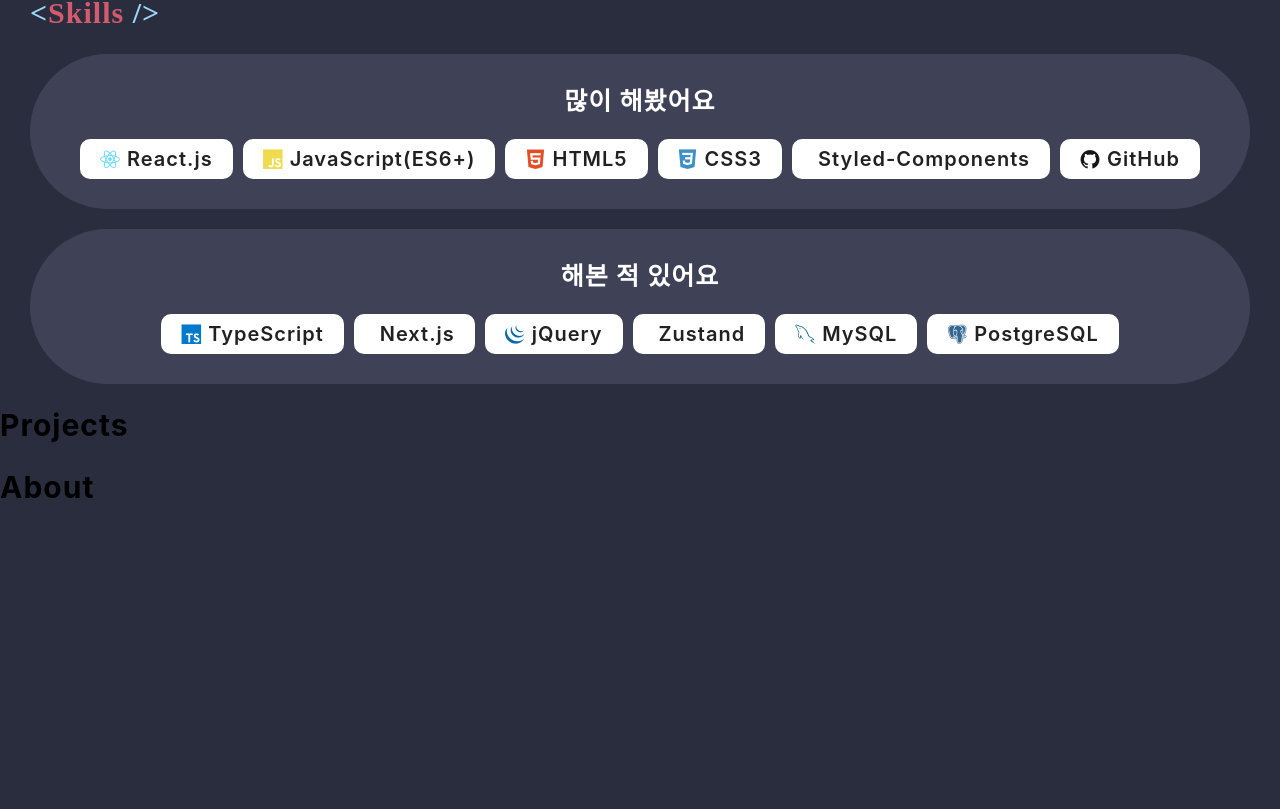
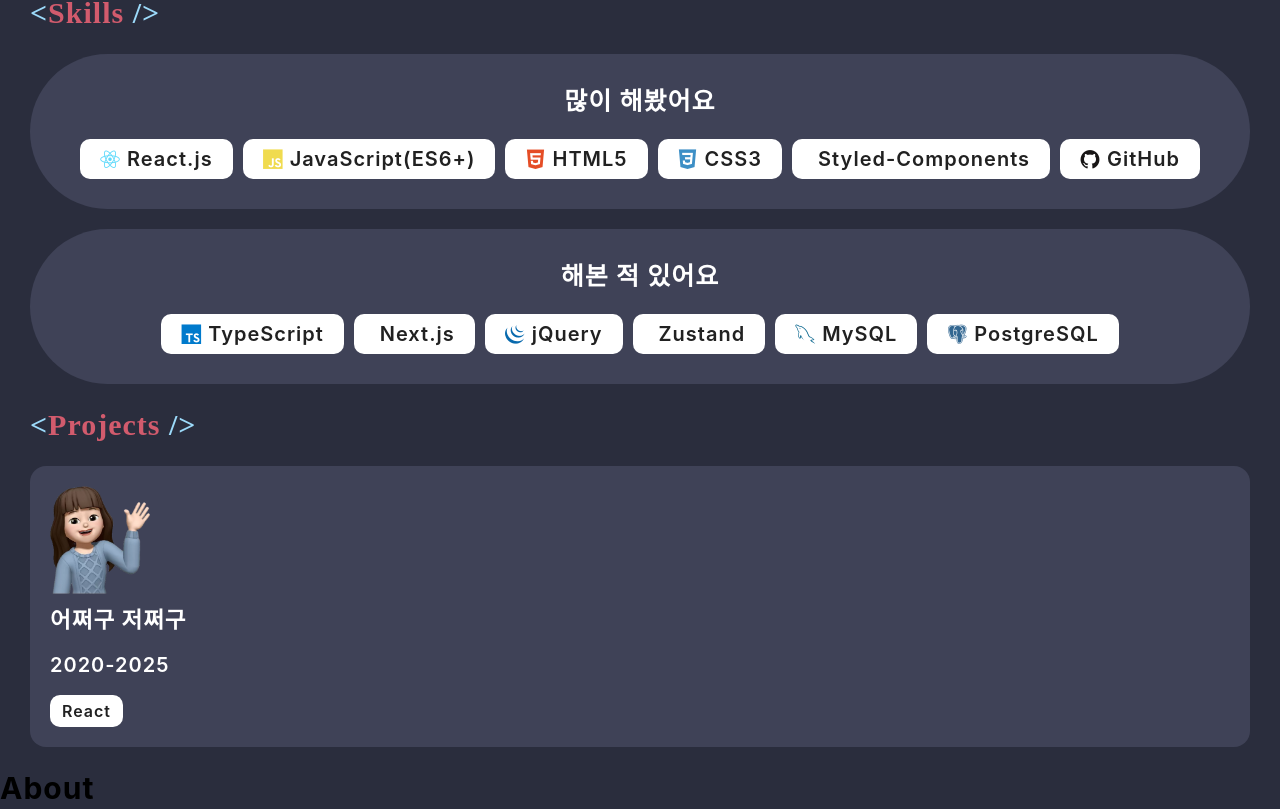
Before and after one commit to m01310g/portfolio, a Next.js app: page / in a window 1280 px wide. Shown: the part 828-1637 px from the top of the page. Before the commit the page ends 1336 px from the top, so only its background shows below. Built offline with nearby package versions, Linux system fonts and the light colour scheme; a web font is replaced by a local one.

Commit message:
[design] 03/24 프로젝트 개별 아이템 구현

```diff
--- a/src/app/components/introduce/IntroduceSection.styled.tsx
+++ b/src/app/components/introduce/IntroduceSection.styled.tsx
@@ -86,7 +86,7 @@
   display: flex;
   flex-direction: column;
   align-items: flex-end;
-  padding: 1rem 0 5rem 0;
+  padding: 1rem 0;
 
   div {
     color: var(--orange-color);
--- /dev/null
+++ b/src/app/components/projects/ProjectItem.styled.tsx
@@ -0,0 +1,30 @@
+import styled from "styled-components";
+
+export const ItemContainer = styled.div`
+  background-color: var(--hover-color);
+  display: flex;
+  flex-direction: column;
+  border-radius: 16px;
+  padding: 1rem;
+  gap: 0.5rem;
+  cursor: pointer;
+
+  .title,
+  .period {
+    color: var(--white-color);
+  }
+`;
+
+export const TagList = styled.div`
+  display: flex;
+  flex-wrap: wrap;
+  gap: 0.5rem;
+`;
+
+export const Tag = styled.span`
+  background-color: var(--white-color);
+  color: var(--black-color);
+  padding: 0 0.6rem;
+  border-radius: 10px;
+  font-size: var(--font-size-sm);
+`;
--- /dev/null
+++ b/src/app/components/projects/ProjectItem.tsx
@@ -0,0 +1,38 @@
+import { useState } from "react";
+import { ItemContainer, Tag, TagList } from "./ProjectItem.styled";
+import Image from "next/image";
+import ProjectModal from "./ProjectModal";
+
+interface ProjectItemProps {
+  title: string;
+  img: string;
+  period: string;
+  tag: string[];
+}
+
+const ProjectItem = ({ title, img, period, tag }: ProjectItemProps) => {
+  const [isOpen, setIsOpen] = useState<boolean>(false);
+
+  return (
+    <>
+      <ItemContainer onClick={() => setIsOpen(true)}>
+        <Image src={img} alt={`${title} 이미지`} width={100} height={100} />
+        <h3 className="title">{title}</h3>
+        <span className="period">{period}</span>
+        <TagList>
+          {tag.map((t, idx) => (
+            <Tag key={idx}>{t}</Tag>
+          ))}
+        </TagList>
+      </ItemContainer>
+
+      {isOpen && (
+        <ProjectModal isOpen={isOpen} onClose={() => setIsOpen(false)}>
+          ddd
+        </ProjectModal>
+      )}
+    </>
+  );
+};
+
+export default ProjectItem;
--- /dev/null
+++ b/src/app/components/projects/ProjectModal.styled.tsx
@@ -0,0 +1,46 @@
+import styled from "styled-components";
+
+export const ModalOverlay = styled.div`
+  position: fixed;
+  top: 0;
+  left: 0;
+  width: 100vw;
+  height: 100vh;
+  background-color: rgba(0, 0, 0, 0.5);
+  z-index: 1000;
+  display: flex;
+  align-items: center;
+  justify-content: center;
+`;
+
+export const ModalContainer = styled.div`
+  position: relative;
+  background-color: var(--white-color);
+  padding: 2rem;
+  border-radius: 16px;
+  max-width: 90%;
+  max-height: 90%;
+  overflow-y: auto;
+  display: flex;
+  flex-direction: column;
+  gap: 1rem;
+`;
+
+export const CloseButton = styled.button`
+  position: absolute;
+  top: 1rem;
+  right: 1rem;
+  background: none;
+  border: none;
+  cursor: pointer;
+`;
+
+export const ModalContent = styled.div`
+  display: flex;
+  flex-direction: column;
+  gap: 1rem;
+
+  img {
+    max-width: 100%;
+  }
+`;
--- /dev/null
+++ b/src/app/components/projects/ProjectModal.tsx
@@ -0,0 +1,28 @@
+import { ReactNode } from "react";
+import {
+  CloseButton,
+  ModalContainer,
+  ModalContent,
+  ModalOverlay,
+} from "./ProjectModal.styled";
+
+interface ProjectModalProps {
+  isOpen: boolean;
+  onClose: () => void;
+  children?: ReactNode;
+}
+
+const ProjectModal = ({ isOpen, onClose, children }: ProjectModalProps) => {
+  if (!isOpen) return null;
+
+  return (
+    <ModalOverlay onClick={onClose}>
+      <ModalContainer onClick={(e) => e.stopPropagation()}>
+        <CloseButton onClick={onClose} />
+        <ModalContent>{children}</ModalContent>
+      </ModalContainer>
+    </ModalOverlay>
+  );
+};
+
+export default ProjectModal;
--- /dev/null
+++ b/src/app/components/projects/ProjectsSection.styled.tsx
@@ -0,0 +1,8 @@
+import styled from "styled-components";
+
+export const ProjectSection = styled.section`
+  padding: 0 1.5rem;
+  gap: 1rem;
+  display: flex;
+  flex-direction: column;
+`;
--- a/src/app/components/projects/ProjectsSection.tsx
+++ b/src/app/components/projects/ProjectsSection.tsx
@@ -1,8 +1,18 @@
+import Title from "../title/Title";
+import ProjectItem from "./ProjectItem";
+import { ProjectSection } from "./ProjectsSection.styled";
+
 const ProjectsSection = () => {
   return (
-    <section>
-      <h1 id="Projects">Projects</h1>
-    </section>
+    <ProjectSection>
+      <Title title="Projects" />
+      <ProjectItem
+        title="어쩌구 저쩌구"
+        img="/intro.png"
+        tag={["React"]}
+        period="2020-2025"
+      />
+    </ProjectSection>
   );
 };
 
```
